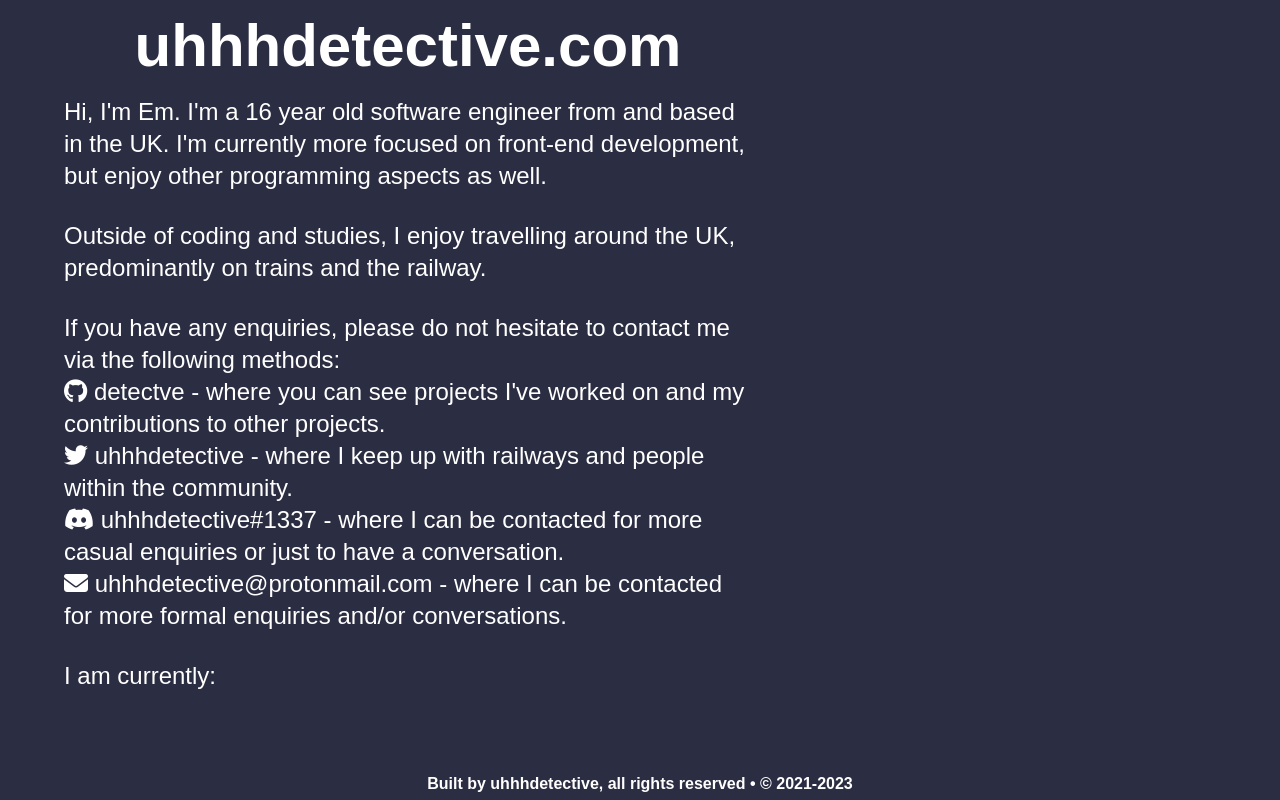
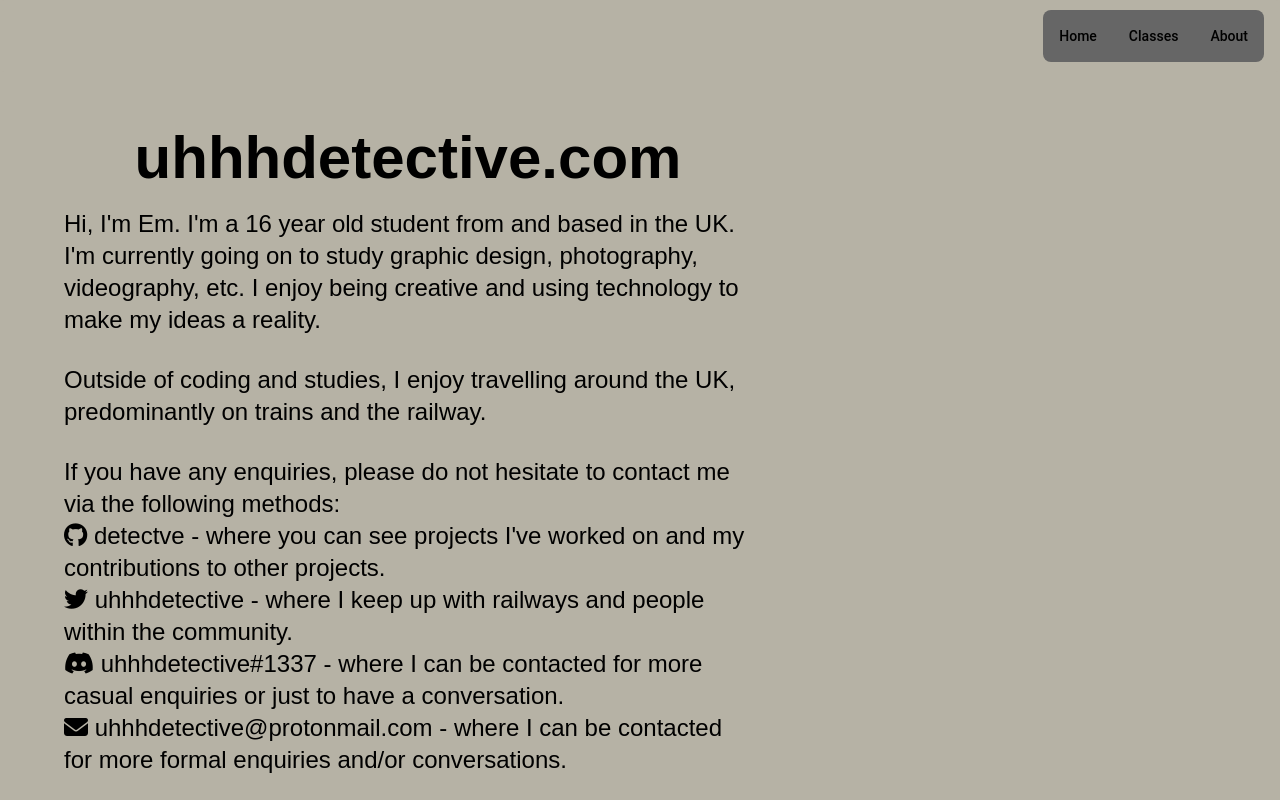
Before and after one commit to detectve/uhhhdetective.com, a SvelteKit app: page / in a window 1280 px wide. Shown: the top 800 px of the page. Built offline with nearby package versions, Linux system fonts and the light colour scheme; no server answers; a web font is replaced by a local one.

Commit message:
feat: redesign and info change

```diff
--- a/src/components/Footer.svelte
+++ b/src/components/Footer.svelte
@@ -3,7 +3,7 @@
 </script>
 <footer class="text-center box-content h-50 w-50 py-2 px-10">
     <div class="px-6 py-4">
-        <h1 class="text-white text-1xl font-semibold mb-4">
+        <h1 class="text-grey text-1xl font-semibold mb-4">
             Built by uhhhdetective, all rights reserved • © 2021-{currentYear}
         </h1>
     </div>
--- /dev/null
+++ b/src/components/Nav.svelte
@@ -0,0 +1,26 @@
+
+
+<nav class="bg-[#B6B2A5] border-gray-200 px-2 sm:px-4 py-2.5 rounded dark:bg-[#B6B2A5] mb-10">
+  <div class="container flex flex-wrap items-center justify-between mx-auto">
+    <a href="/" class="flex items-center">
+        <span class="py-4 px-10 self-center text-xl font-semibold whitespace-nowrap dark:text-white text-grey"></span>
+    </a>
+    <button data-collapse-toggle="navbar-default" type="button" class="inline-flex items-center p-2 ml-3 text-sm text-gray-500 rounded-lg md:hidden hover:bg-gray-100 focus:outline-none focus:ring-2 focus:ring-gray-200 dark:text-gray-400 dark:hover:bg-gray-700 dark:focus:ring-gray-600" aria-controls="navbar-default" aria-expanded="false">
+      <span class="sr-only">Open main menu</span>
+      <svg class="w-6 h-6" aria-hidden="true" fill="currentColor" viewBox="0 0 30 30" xmlns="http://www.w3.org/2000/svg"><path fill-rule="evenodd" d="M3 5a1 1 0 011-1h12a1 1 0 110 2H4a1 1 0 01-1-1zM3 10a1 1 0 011-1h12a1 1 0 110 2H4a1 1 0 01-1-1zM3 15a1 1 0 011-1h12a1 1 0 110 2H4a1 1 0 01-1-1z" clip-rule="evenodd"></path></svg>
+    </button>
+    <div class="hidden w-full md:block md:w-auto top-0 right-10" id="navbar-default">
+      <ul class="flex flex-col p-4 mt-4 border border-gray-100 rounded-lg bg-[#666666] md:flex-row md:space-x-8 md:mt-0 md:text-sm md:font-medium md:border-0 md:[#B6B2A5]">
+        <li>
+          <a href="/" class="block py-2 pl-3 pr-4 text-grey rounded hover:bg-gray-100 md:hover:bg-transparent md:border-0 md:hover:text-blue-700 md:p-0 dark:text-gray-400 md:dark:hover:text-white dark:hover:bg-gray-700 dark:hover:text-white md:dark:hover:bg-transparent">Home</a>
+        </li>
+        <li>
+          <a href="classes" class="block py-2 pl-3 pr-4 text-grey rounded hover:bg-gray-100 md:hover:bg-transparent md:border-0 md:hover:text-blue-700 md:p-0 dark:text-gray-400 md:dark:hover:text-white dark:hover:bg-gray-700 dark:hover:text-white md:dark:hover:bg-transparent">Classes</a>
+        </li>
+        <li>
+          <a href="about" class="block py-2 pl-3 pr-4 text-grey rounded hover:bg-gray-100 md:hover:bg-transparent md:border-0 md:hover:text-blue-700 md:p-0 dark:text-gray-400 md:dark:hover:text-white dark:hover:bg-gray-700 dark:hover:text-white md:dark:hover:bg-transparent">About</a>
+        </li>
+      </ul>
+    </div>
+  </div>
+</nav>
--- a/src/routes/+layout.svelte
+++ b/src/routes/+layout.svelte
@@ -1,9 +1,12 @@
 <script>
+    import Nav from "../components/Nav.svelte";
     import Footer from "../components/Footer.svelte";
-</script>
+    </script>
 
-<main>
-    <slot />
-</main>
+    <Nav />
 
-<Footer />
+    <main>
+      <slot />
+    </main>
+
+    <Footer />
--- a/src/routes/+page.svelte
+++ b/src/routes/+page.svelte
@@ -11,44 +11,44 @@
     <section class="flex w-full max-w-3xl pb-12 pt-24 sm:pt-4">
       <div class="space-y-2 sm:space-y-3">
         <div class="text-center">
-          <h1 class="text-white font-bold text-6xl">
+          <h1 class="text-grey font-bold text-6xl">
             uhhhdetective.com
           </h1>
         </div>
         <div class="box-border h-50 w-50 py-2 px-10">
           <div class="rounded-lg">
-            <p class="text-white text-2xl">Hi, I'm Em. I'm a 16 year old software engineer from and based in the UK.
-              I'm currently more focused on front-end development, but enjoy other programming aspects as well.</p>
+            <p class="text-grey text-2xl">Hi, I'm Em. I'm a 16 year old student from and based in the UK.
+              I'm currently going on to study graphic design, photography, videography, etc. I enjoy being creative and using technology to make my ideas a reality.</p>
           </div>
         </div>
         <div class="box-border h-50 w-50 py-2 px-10">
           <div class="rounded-lg">
-            <p class="text-white text-2xl">Outside of coding and studies, I enjoy travelling around the UK, predominantly on trains and the railway. </p>
+            <p class="text-grey text-2xl">Outside of coding and studies, I enjoy travelling around the UK, predominantly on trains and the railway. </p>
           </div>
         </div>
         <div class="box-border h-50 w-50 py-2 px-10">
           <div class="rounded-lg">
-            <p class="text-white text-2xl">If you have any enquiries, please do not hesitate to contact me via the following methods:
+            <p class="text-grey text-2xl">If you have any enquiries, please do not hesitate to contact me via the following methods:
               <br>
               <a href="https://github.com/detectve">
                 <i class="fab fa-github" /> detectve</a> - where you can see projects I've worked on and my contributions to other projects.
             </p>
-            <p class="text-white text-2xl">
+            <p class="text-grey text-2xl">
               <a href="https://twitter.com/detectve">
                 <i class="fab fa-twitter" /> uhhhdetective</a> - where I keep up with railways and people within the community.
             </p>
-            <p class="text-white text-2xl">
+            <p class="text-grey text-2xl">
               <a href="https://discord.com/users/327462128061069056">
                 <i class="fab fa-discord" /> uhhhdetective#1337</a> - where I can be contacted for more casual enquiries or just to have a conversation.
             </p>
-            <p class="text-white text-2xl">
+            <p class="text-grey text-2xl">
               <a href="mailto:uhhhdetective@protonmail.com">
                 <i class="fas fa-envelope" /> uhhhdetective@protonmail.com</a> - where I can be contacted for more formal enquiries and/or conversations.
           </div>
         </div>
         <div class="box-border h-50 w-50 py-2 px-10">
           <div class="rounded-lg">
-            <p class ="text-white text-2xl">I am currently: </p>
+            <p class ="text-grey text-2xl">I am currently: </p>
             <DiscordStatus />
           </div>
       </div>
--- a/static/main.css
+++ b/static/main.css
@@ -1,6 +1,6 @@
 body{
     font-family: 'Roboto', sans-serif;
-    background-color: #2b2d42;
+    background-color: #b6b2a5;
 }
 
 h1{
--- a/static/tailwindoutput.css
+++ b/static/tailwindoutput.css
@@ -513,6 +513,60 @@ video {
   --tw-backdrop-sepia:  ;
 }
 
+.container {
+  width: 100%;
+}
+
+@media (min-width: 640px) {
+  .container {
+    max-width: 640px;
+  }
+}
+
+@media (min-width: 768px) {
+  .container {
+    max-width: 768px;
+  }
+}
+
+@media (min-width: 1024px) {
+  .container {
+    max-width: 1024px;
+  }
+}
+
+@media (min-width: 1280px) {
+  .container {
+    max-width: 1280px;
+  }
+}
+
+@media (min-width: 1536px) {
+  .container {
+    max-width: 1536px;
+  }
+}
+
+.sr-only {
+  position: absolute;
+  width: 1px;
+  height: 1px;
+  padding: 0;
+  margin: -1px;
+  overflow: hidden;
+  clip: rect(0, 0, 0, 0);
+  white-space: nowrap;
+  border-width: 0;
+}
+
+.right-10 {
+  right: 2.5rem;
+}
+
+.top-0 {
+  top: 0px;
+}
+
 .m-auto {
   margin: auto;
 }
@@ -520,6 +574,15 @@ video {
 .mx-6 {
   margin-left: 1.5rem;
   margin-right: 1.5rem;
+}
+
+.mx-auto {
+  margin-left: auto;
+  margin-right: auto;
+}
+
+.mb-10 {
+  margin-bottom: 2.5rem;
 }
 
 .mb-4 {
@@ -530,12 +593,24 @@ video {
   margin-bottom: 1.5rem;
 }
 
+.ml-3 {
+  margin-left: 0.75rem;
+}
+
+.mt-4 {
+  margin-top: 1rem;
+}
+
 .box-border {
   box-sizing: border-box;
 }
 
 .box-content {
   box-sizing: content-box;
+}
+
+.block {
+  display: block;
 }
 
 .inline {
@@ -546,8 +621,20 @@ video {
   display: flex;
 }
 
+.inline-flex {
+  display: inline-flex;
+}
+
+.hidden {
+  display: none;
+}
+
 .h-32 {
   height: 8rem;
+}
+
+.h-6 {
+  height: 1.5rem;
 }
 
 .h-screen {
@@ -556,6 +643,10 @@ video {
 
 .w-32 {
   width: 8rem;
+}
+
+.w-6 {
+  width: 1.5rem;
 }
 
 .w-full {
@@ -580,14 +671,26 @@ video {
   flex-direction: column;
 }
 
+.flex-wrap {
+  flex-wrap: wrap;
+}
+
 .items-center {
   align-items: center;
+}
+
+.justify-between {
+  justify-content: space-between;
 }
 
 .space-y-2 > :not([hidden]) ~ :not([hidden]) {
   --tw-space-y-reverse: 0;
   margin-top: calc(0.5rem * calc(1 - var(--tw-space-y-reverse)));
   margin-bottom: calc(0.5rem * var(--tw-space-y-reverse));
+}
+
+.self-center {
+  align-self: center;
 }
 
 .overflow-hidden {
@@ -598,6 +701,14 @@ video {
   text-overflow: clip;
 }
 
+.whitespace-nowrap {
+  white-space: nowrap;
+}
+
+.rounded {
+  border-radius: 0.25rem;
+}
+
 .rounded-lg {
   border-radius: 0.5rem;
 }
@@ -606,9 +717,71 @@ video {
   border-radius: 0.375rem;
 }
 
+.border {
+  border-width: 1px;
+}
+
+.border-gray-100 {
+  --tw-border-opacity: 1;
+  border-color: rgb(243 244 246 / var(--tw-border-opacity));
+}
+
+.border-gray-200 {
+  --tw-border-opacity: 1;
+  border-color: rgb(229 231 235 / var(--tw-border-opacity));
+}
+
+.bg-\[\#1e1e1e\] {
+  --tw-bg-opacity: 1;
+  background-color: rgb(30 30 30 / var(--tw-bg-opacity));
+}
+
+.bg-\[\#302e2e\] {
+  --tw-bg-opacity: 1;
+  background-color: rgb(48 46 46 / var(--tw-bg-opacity));
+}
+
+.bg-\[\#B6B2A5\] {
+  --tw-bg-opacity: 1;
+  background-color: rgb(182 178 165 / var(--tw-bg-opacity));
+}
+
+.bg-\[\#B6B2A9\] {
+  --tw-bg-opacity: 1;
+  background-color: rgb(182 178 169 / var(--tw-bg-opacity));
+}
+
+.bg-\[\#CCCCCC\] {
+  --tw-bg-opacity: 1;
+  background-color: rgb(204 204 204 / var(--tw-bg-opacity));
+}
+
+.bg-\[\#DDDDDD\] {
+  --tw-bg-opacity: 1;
+  background-color: rgb(221 221 221 / var(--tw-bg-opacity));
+}
+
+.bg-\[\#BBBBBB\] {
+  --tw-bg-opacity: 1;
+  background-color: rgb(187 187 187 / var(--tw-bg-opacity));
+}
+
+.bg-\[\#666666\] {
+  --tw-bg-opacity: 1;
+  background-color: rgb(102 102 102 / var(--tw-bg-opacity));
+}
+
 .object-left {
   -o-object-position: left;
      object-position: left;
+}
+
+.p-2 {
+  padding: 0.5rem;
+}
+
+.p-4 {
+  padding: 1rem;
 }
 
 .p-5 {
@@ -618,6 +791,11 @@ video {
 .px-10 {
   padding-left: 2.5rem;
   padding-right: 2.5rem;
+}
+
+.px-2 {
+  padding-left: 0.5rem;
+  padding-right: 0.5rem;
 }
 
 .px-6 {
@@ -630,6 +808,11 @@ video {
   padding-bottom: 0.5rem;
 }
 
+.py-2\.5 {
+  padding-top: 0.625rem;
+  padding-bottom: 0.625rem;
+}
+
 .py-4 {
   padding-top: 1rem;
   padding-bottom: 1rem;
@@ -637,6 +820,14 @@ video {
 
 .pb-12 {
   padding-bottom: 3rem;
+}
+
+.pl-3 {
+  padding-left: 0.75rem;
+}
+
+.pr-4 {
+  padding-right: 1rem;
 }
 
 .pt-24 {
@@ -667,6 +858,11 @@ video {
   line-height: 1;
 }
 
+.text-sm {
+  font-size: 0.875rem;
+  line-height: 1.25rem;
+}
+
 .text-xl {
   font-size: 1.25rem;
   line-height: 1.75rem;
@@ -694,6 +890,16 @@ video {
   color: rgb(229 231 235 / var(--tw-text-opacity));
 }
 
+.text-gray-500 {
+  --tw-text-opacity: 1;
+  color: rgb(107 114 128 / var(--tw-text-opacity));
+}
+
+.text-gray-700 {
+  --tw-text-opacity: 1;
+  color: rgb(55 65 81 / var(--tw-text-opacity));
+}
+
 .text-red-300 {
   --tw-text-opacity: 1;
   color: rgb(252 165 165 / var(--tw-text-opacity));
@@ -702,6 +908,10 @@ video {
 .text-white {
   --tw-text-opacity: 1;
   color: rgb(255 255 255 / var(--tw-text-opacity));
+}
+
+.text-\[808080\] {
+  color: 808080;
 }
 
 .transition {
@@ -731,6 +941,64 @@ video {
   transform: translate(var(--tw-translate-x), var(--tw-translate-y)) rotate(var(--tw-rotate)) skewX(var(--tw-skew-x)) skewY(var(--tw-skew-y)) scaleX(var(--tw-scale-x)) scaleY(var(--tw-scale-y));
 }
 
+.hover\:bg-gray-100:hover {
+  --tw-bg-opacity: 1;
+  background-color: rgb(243 244 246 / var(--tw-bg-opacity));
+}
+
+.focus\:outline-none:focus {
+  outline: 2px solid transparent;
+  outline-offset: 2px;
+}
+
+.focus\:ring-2:focus {
+  --tw-ring-offset-shadow: var(--tw-ring-inset) 0 0 0 var(--tw-ring-offset-width) var(--tw-ring-offset-color);
+  --tw-ring-shadow: var(--tw-ring-inset) 0 0 0 calc(2px + var(--tw-ring-offset-width)) var(--tw-ring-color);
+  box-shadow: var(--tw-ring-offset-shadow), var(--tw-ring-shadow), var(--tw-shadow, 0 0 #0000);
+}
+
+.focus\:ring-gray-200:focus {
+  --tw-ring-opacity: 1;
+  --tw-ring-color: rgb(229 231 235 / var(--tw-ring-opacity));
+}
+
+@media (prefers-color-scheme: dark) {
+  .dark\:bg-\[\#1e1e1e\] {
+    --tw-bg-opacity: 1;
+    background-color: rgb(30 30 30 / var(--tw-bg-opacity));
+  }
+
+  .dark\:bg-\[\#B6B2A5\] {
+    --tw-bg-opacity: 1;
+    background-color: rgb(182 178 165 / var(--tw-bg-opacity));
+  }
+
+  .dark\:text-gray-400 {
+    --tw-text-opacity: 1;
+    color: rgb(156 163 175 / var(--tw-text-opacity));
+  }
+
+  .dark\:text-white {
+    --tw-text-opacity: 1;
+    color: rgb(255 255 255 / var(--tw-text-opacity));
+  }
+
+  .dark\:hover\:bg-gray-700:hover {
+    --tw-bg-opacity: 1;
+    background-color: rgb(55 65 81 / var(--tw-bg-opacity));
+  }
+
+  .dark\:hover\:text-white:hover {
+    --tw-text-opacity: 1;
+    color: rgb(255 255 255 / var(--tw-text-opacity));
+  }
+
+  .dark\:focus\:ring-gray-600:focus {
+    --tw-ring-opacity: 1;
+    --tw-ring-color: rgb(75 85 99 / var(--tw-ring-opacity));
+  }
+}
+
 @media (min-width: 640px) {
   .sm\:space-y-3 > :not([hidden]) ~ :not([hidden]) {
     --tw-space-y-reverse: 0;
@@ -738,7 +1006,77 @@ video {
     margin-bottom: calc(0.75rem * var(--tw-space-y-reverse));
   }
 
+  .sm\:px-4 {
+    padding-left: 1rem;
+    padding-right: 1rem;
+  }
+
   .sm\:pt-4 {
     padding-top: 1rem;
   }
 }
+
+@media (min-width: 768px) {
+  .md\:mt-0 {
+    margin-top: 0px;
+  }
+
+  .md\:block {
+    display: block;
+  }
+
+  .md\:hidden {
+    display: none;
+  }
+
+  .md\:w-auto {
+    width: auto;
+  }
+
+  .md\:flex-row {
+    flex-direction: row;
+  }
+
+  .md\:space-x-8 > :not([hidden]) ~ :not([hidden]) {
+    --tw-space-x-reverse: 0;
+    margin-right: calc(2rem * var(--tw-space-x-reverse));
+    margin-left: calc(2rem * calc(1 - var(--tw-space-x-reverse)));
+  }
+
+  .md\:border-0 {
+    border-width: 0px;
+  }
+
+  .md\:p-0 {
+    padding: 0px;
+  }
+
+  .md\:text-sm {
+    font-size: 0.875rem;
+    line-height: 1.25rem;
+  }
+
+  .md\:font-medium {
+    font-weight: 500;
+  }
+
+  .md\:hover\:bg-transparent:hover {
+    background-color: transparent;
+  }
+
+  .md\:hover\:text-blue-700:hover {
+    --tw-text-opacity: 1;
+    color: rgb(29 78 216 / var(--tw-text-opacity));
+  }
+
+  @media (prefers-color-scheme: dark) {
+    .md\:dark\:hover\:bg-transparent:hover {
+      background-color: transparent;
+    }
+
+    .md\:dark\:hover\:text-white:hover {
+      --tw-text-opacity: 1;
+      color: rgb(255 255 255 / var(--tw-text-opacity));
+    }
+  }
+}
--- a/tailwind.config.cjs
+++ b/tailwind.config.cjs
@@ -2,7 +2,7 @@
 
 module.exports = {
   content: [
-      './src/**/*.{html,svelte}',
+    './src/**/*.{html,svelte,ts,js}',
   ],
   options: {
     whitelistPatterns: [/svelte-/],
```
Also changed, not shown: src/components/DiscordStatus.svelte (+6 -6 lines). Lines whose indentation alone changed are shown as unchanged.
